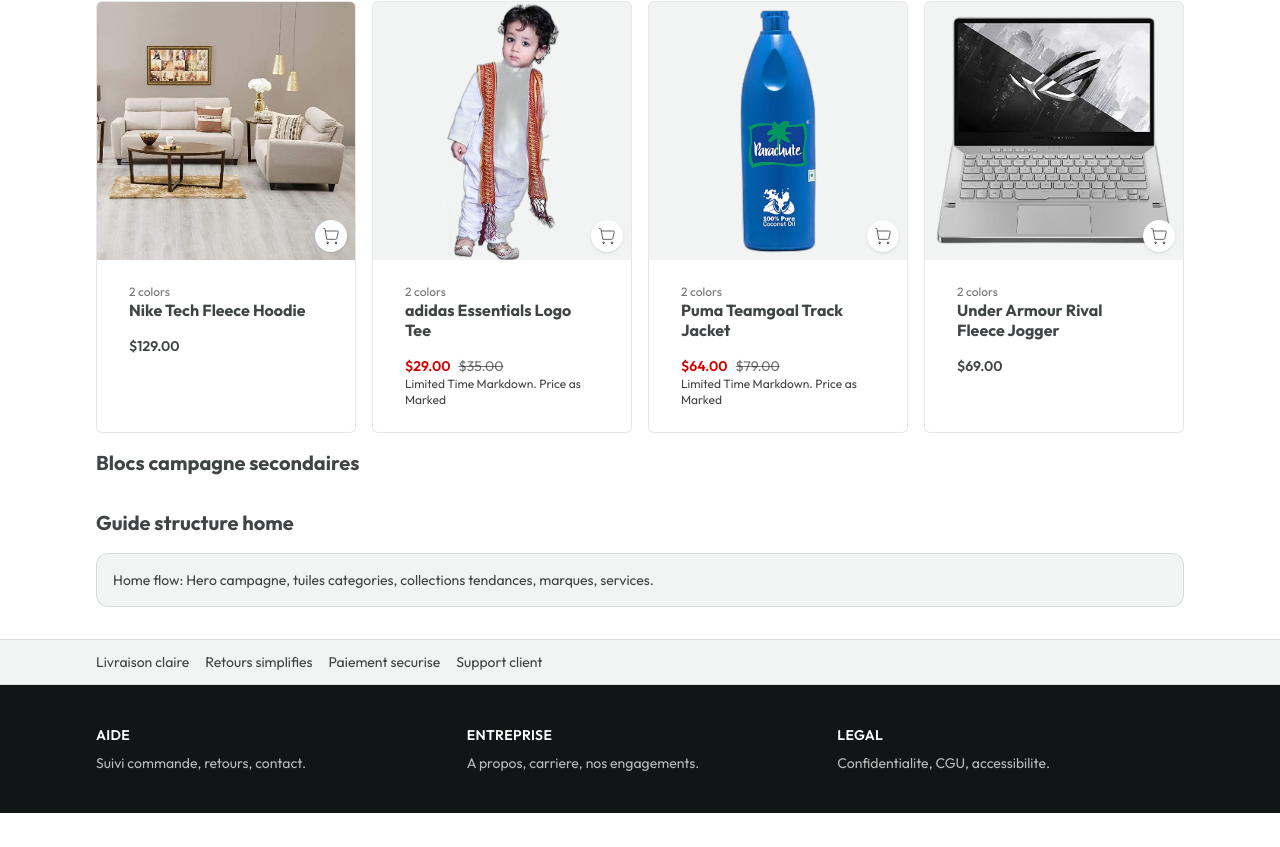
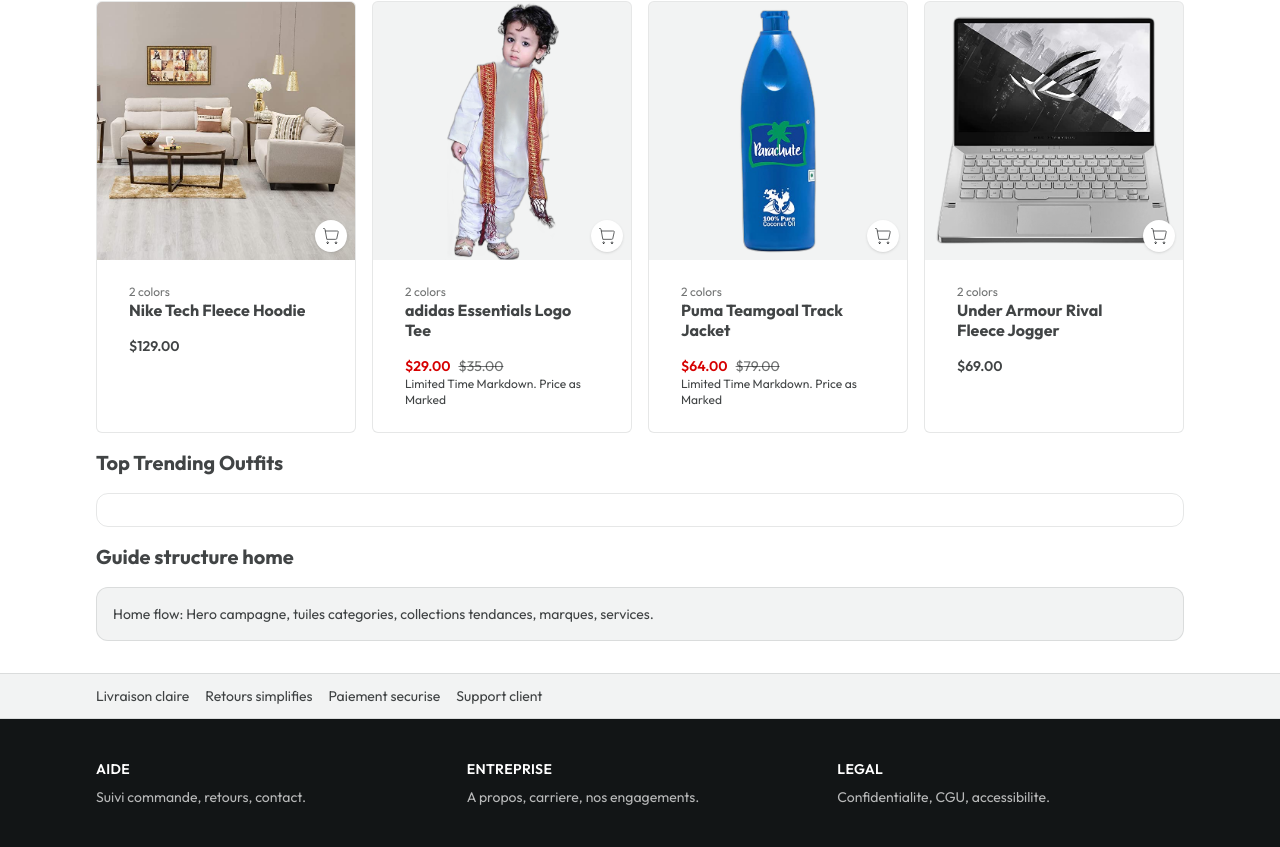
Before and after one commit to twocoderz/ecom.saas, a React (Vite) app: page / in a window 1280 px wide. Shown: the part 2298-3145 px from the top of the page. Before the commit the page ends 3111 px from the top, so only its background shows below. Built offline with nearby package versions, Linux system fonts and the light colour scheme.

Commit message:
create trending outfit component

```diff
--- a/src/app/componentBlueprint.ts
+++ b/src/app/componentBlueprint.ts
@@ -35,7 +35,7 @@
     items: [
       "HeroBanner",
       "PromoStrip",
-      "CampaignCard",
+      "TrendingOutfit",
       "CategoryTile",
       "BrandTile",
       "TrendingCollection",
--- a/src/pages/collection/CollectionPage.tsx
+++ b/src/pages/collection/CollectionPage.tsx
@@ -1,7 +1,7 @@
-import { CampaignCard } from '../../shared/components/merchandising/CampaignCard'
-import { ProductGrid } from '../../shared/components/catalog/ProductGrid'
-import { Container } from '../../shared/components/layout/Container'
-import { PageHeader } from '../../shared/components/layout/PageHeader'
+import { TrendingOutfit } from "../../shared/components/merchandising/TrendingOutfit";
+import { ProductGrid } from "../../shared/components/catalog/ProductGrid";
+import { Container } from "../../shared/components/layout/Container";
+import { PageHeader } from "../../shared/components/layout/PageHeader";
 
 /**
  * Curated collection page template.
@@ -11,10 +11,13 @@
   return (
     <Container>
       <div className="space-y-6 py-8">
-        <PageHeader title="Collection" subtitle="Page collection/campagne avec bloc editorial + listing." />
-        <CampaignCard title="Storytelling collection" />
+        <PageHeader
+          title="Collection"
+          subtitle="Page collection/campagne avec bloc editorial + listing."
+        />
+        <TrendingOutfit title="Storytelling collection" />
         <ProductGrid />
       </div>
     </Container>
-  )
+  );
 }
--- a/src/pages/home/HomePage.tsx
+++ b/src/pages/home/HomePage.tsx
@@ -11,6 +11,7 @@
   getShortcutCategories,
   getTrendingCollectionCards,
 } from "./data/homeMerchandising";
+import { TrendingOutfit } from "../../shared/components/merchandising/TrendingOutfit";
 
 /**
  * Homepage template.
@@ -74,8 +75,10 @@
         <ProductGrid />
       </Section>
 
-      <Section title="Blocs campagne secondaires">
-        <div className="grid gap-4 md:grid-cols-3"></div>
+      <Section title="Top Trending Outfits">
+        <div className="">
+          <TrendingOutfit />
+        </div>
       </Section>
 
       <Section title="Guide structure home">
--- a/src/shared/components/index.ts
+++ b/src/shared/components/index.ts
@@ -2,7 +2,7 @@
 export { AppShell } from "./layout/AppShell";
 export { Badge } from "./ui/Badge";
 export { BrandTile } from "./merchandising/BrandTile";
-export { CampaignCard } from "./merchandising/CampaignCard";
+export { TrendingOutfit } from "./merchandising/TrendingOutfit";
 export { CartSummary } from "./checkout/CartSummary";
 export { CategoryTile } from "./merchandising/CategoryTile";
 export { CheckoutStepper } from "./checkout/CheckoutStepper";
--- a/src/shared/components/merchandising/CampaignCard.tsx
+++ /dev/null
@@ -1,7 +0,0 @@
-/**
- * Reusable campaign tile.
- * JD mapping: image + title cards used for seasonal content modules.
- */
-export function CampaignCard({ title }: { title: string }) {
-  return <article className="rounded-xl border border-black/10 p-4 text-sm text-black/80">{title}</article>
-}
--- /dev/null
+++ b/src/shared/components/merchandising/TrendingOutfit.tsx
@@ -0,0 +1,9 @@
+/**
+ * Reusable campaign tile.
+ * JD mapping: image + title cards used for seasonal content modules.
+ */
+export function TrendingOutfit() {
+  return (
+    <article className="rounded-xl border border-black/10 p-4 text-sm text-black/80"></article>
+  );
+}
```
Also changed, not shown: 2 other files (tests, documents, lock files or other folders).
